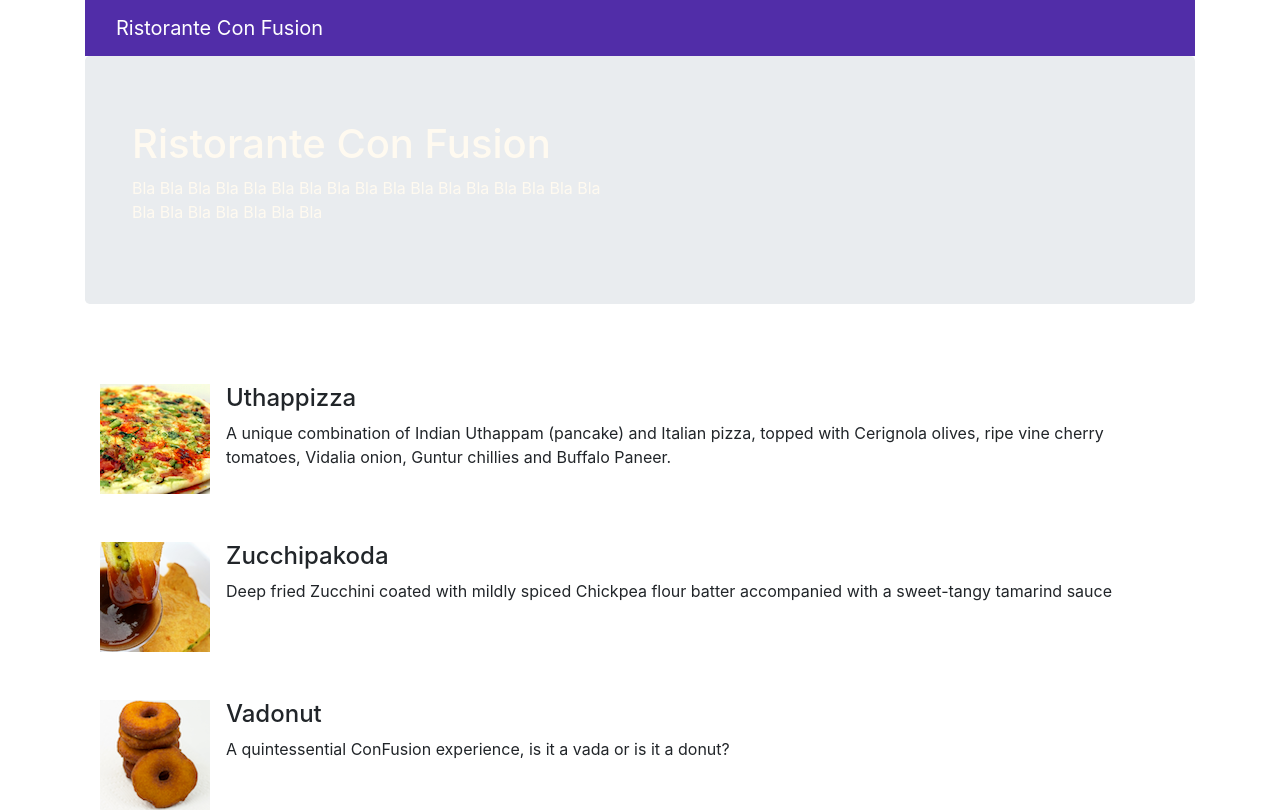
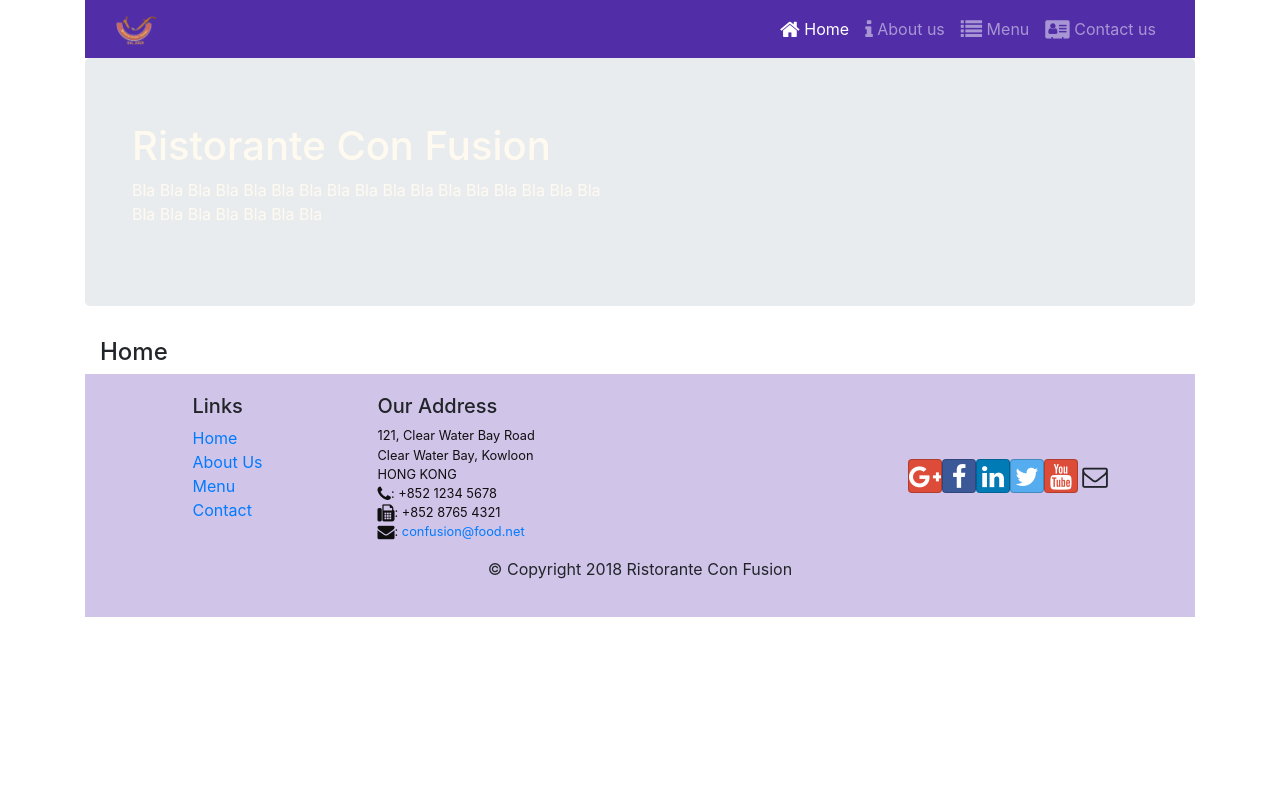
Before and after one commit to ridwanultanvir/Confusion-react-, a React (Create React App) app: page /home in a window 1280 px wide. Shown: the top 811 px of the page. Built offline with nearby package versions, Linux system fonts and the light colour scheme.

Commit message:
react router added

```diff
--- a/package.json
+++ b/package.json
@@ -11,6 +11,7 @@
     "font-awesome": "^4.7.0",
     "react": "^16.13.1",
     "react-dom": "^16.13.1",
+    "react-router-dom": "^5.1.2",
     "react-scripts": "3.4.1",
     "reactstrap": "^8.4.1"
   },
--- a/src/App.js
+++ b/src/App.js
@@ -1,12 +1,15 @@
 import React from "react";
 import "./App.css";
 import Main from "../src/components/MainComponent";
+import { BrowserRouter } from "react-router-dom";
 
 function App() {
   return (
-    <div className="App">
-      <Main />
-    </div>
+    <BrowserRouter>
+      <div className="App">
+        <Main />
+      </div>
+    </BrowserRouter>
   );
 }
 
--- a/src/components/FooterComponet.js
+++ b/src/components/FooterComponet.js
@@ -1,4 +1,5 @@
 import React from "react";
+import { Link } from "react-router-dom";
 
 function Footer(props) {
   return (
@@ -9,16 +10,16 @@
             <h5>Links</h5>
             <ul className="list-unstyled">
               <li>
-                <a href="#">Home</a>
+                <Link to="/home">Home</Link>
               </li>
               <li>
-                <a href="#">About</a>
+                <Link to="/aboutus">About Us</Link>
               </li>
               <li>
-                <a href="#">Menu</a>
+                <Link to="/menu">Menu</Link>
               </li>
               <li>
-                <a href="contactus.html">Contact</a>
+                <Link to="/contactus">Contact</Link>
               </li>
             </ul>
           </div>
--- a/src/components/HeaderComponent.js
+++ b/src/components/HeaderComponent.js
@@ -1,13 +1,65 @@
 import React, { Component } from "react";
-import { Navbar, NavbarBrand, Jumbotron } from "reactstrap";
+import {
+  Navbar,
+  NavbarBrand,
+  Nav,
+  Collapse,
+  NavItem,
+  NavbarToggler,
+  Jumbotron,
+} from "reactstrap";
+import { NavLink } from "react-router-dom";
 
 class Header extends Component {
+  constructor(props) {
+    super(props);
+
+    this.state = {
+      isNavOpen: false,
+    };
+  }
+
+  toggleNav() {
+    this.setState({ isNavOpen: !this.state.isNavOpen });
+  }
+
   render() {
     return (
       <React.Fragment>
-        <Navbar dark>
+        <Navbar dark expand="md">
           <div className="container">
-            <NavbarBrand href="#">Ristorante Con Fusion</NavbarBrand>
+            <NavbarBrand className="mr-auto" href="#">
+              <img src="assets/images/images/logo.png" height="30" width="41" />
+            </NavbarBrand>
+            <NavbarToggler onClick={() => this.toggleNav()} className="mr-2" />
+
+            <Collapse isOpen={this.state.isNavOpen} navbar>
+              <Nav navbar className="ml-auto">
+                <NavItem>
+                  <NavLink className="nav-link" to="/home">
+                    <span className="fa fa-home fa-lg"></span> Home
+                  </NavLink>
+                </NavItem>
+                <NavItem>
+                  <NavLink className="nav-link" to="/aboutus">
+                    <span className="fa fa-info fa-lg"></span> About us
+                  </NavLink>
+                </NavItem>
+
+                <NavItem>
+                  <NavLink className="nav-link" to="/menu">
+                    <span className="fa fa-list fa-lg"></span> Menu
+                  </NavLink>
+                </NavItem>
+
+                <NavItem>
+                  <NavLink className="nav-link" to="/contactus">
+                    <span className="fa fa-address-card fa-lg"></span> Contact
+                    us
+                  </NavLink>
+                </NavItem>
+              </Nav>
+            </Collapse>
           </div>
         </Navbar>
         <Jumbotron>
--- /dev/null
+++ b/src/components/HomeComponent.js
@@ -0,0 +1,14 @@
+import React, { Component } from "react";
+
+class Home extends Component {
+  state = {};
+  render() {
+    return (
+      <div className="container">
+        <h4>Home</h4>
+      </div>
+    );
+  }
+}
+
+export default Home;
--- a/src/components/MainComponent.js
+++ b/src/components/MainComponent.js
@@ -4,6 +4,8 @@
 import DishDetail from "./DishDetailComponent";
 import Header from "./HeaderComponent";
 import Footer from "./FooterComponet";
+import Home from "./HomeComponent";
+import { Switch, Route, Redirect } from "react-router-dom";
 
 class Main extends Component {
   //dishId = null;
@@ -28,15 +30,34 @@
     return (
       <div className="container">
         <Header />
-        <Menu
-          dishes={DISHES}
-          setSelectedDish={(dish) => this.setSelectedDish(dish)}
-        />
-        <DishDetail dish={this.state.selectedDish} />
+        <Switch>
+          <Route path="/home" component={() => <Home />} />
+          <Route
+            exact
+            path="/menu"
+            component={() => <Menu dishes={DISHES} />}
+          />
+          <Redirect to="/home" />
+        </Switch>
         <Footer />
       </div>
     );
   }
+
+  // render() {
+  //   this.showDish(this.state.selectedDish);
+  //   return (
+  //     <div className="container">
+  //       <Header />
+  //       <Menu
+  //         dishes={DISHES}
+  //         setSelectedDish={(dish) => this.setSelectedDish(dish)}
+  //       />
+  //       <DishDetail dish={this.state.selectedDish} />
+  //       <Footer />
+  //     </div>
+  //   );
+  // }
 }
 
 export default Main;
```
Also changed, not shown: 1 other file (tests, documents, lock files or other folders).
